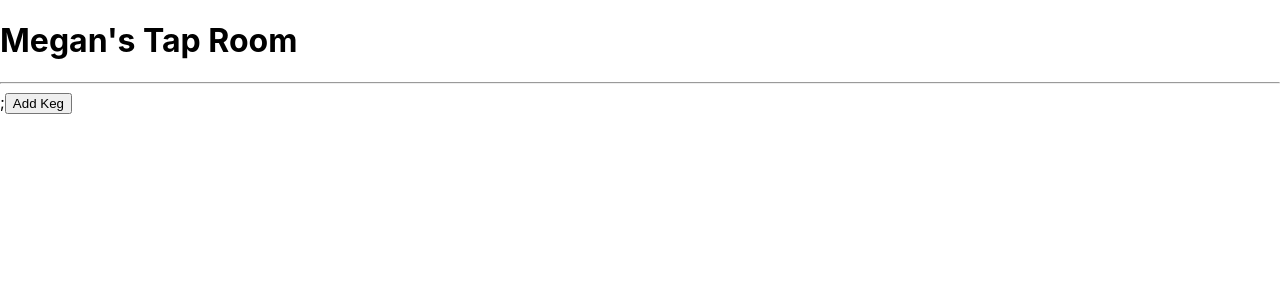
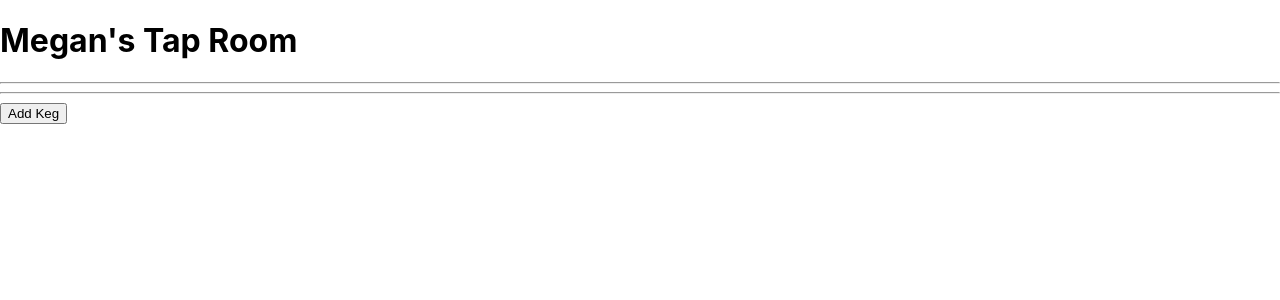
Before and after one commit to meganhepner/tap-room, a React (Create React App) app: page / in a window 1280 px wide. Shown: the top 300 px of the page. Built offline with nearby package versions, Linux system fonts and the light colour scheme.

Commit message:
add sell pint button to Keg.js

```diff
--- a/src/components/Keg.js
+++ b/src/components/Keg.js
@@ -9,6 +9,7 @@ function Keg(props) {
         <p>Price per pint:{props.price}</p>
         <p>ABV:{props.alcoholContent}</p>
       </div>
+      <button type='submit'>Sell Pint</button>
     </React.Fragment>
   );
 }
--- a/src/components/KegControl.js
+++ b/src/components/KegControl.js
@@ -79,7 +79,7 @@ class KegControl extends React.Component {
       <React.Fragment>
         {currentlyVisibleState}
         <button onClick={this.handleClick}>{buttonText}</button>
-      </React.Fragment>
+    </React.Fragment>
     );
   }
 }
--- a/src/components/KegList.js
+++ b/src/components/KegList.js
@@ -15,7 +15,8 @@ function KegList(props){
           alcoholContent={parseInt(keg.alcoholContent)}
           id = {keg.id}
           key={keg.id}/>
-      )};
+      )}
+      <hr/>
     </React.Fragment>
   );
 }
--- a/src/components/ReusableForm.js
+++ b/src/components/ReusableForm.js
@@ -15,6 +15,7 @@ function ReusableForm(props){
           placeholder='Brand Name' />
         <input
           type='number'
+          step='0.01'
           name='price'
           placeholder='Price per Pint' />
         <input
```
